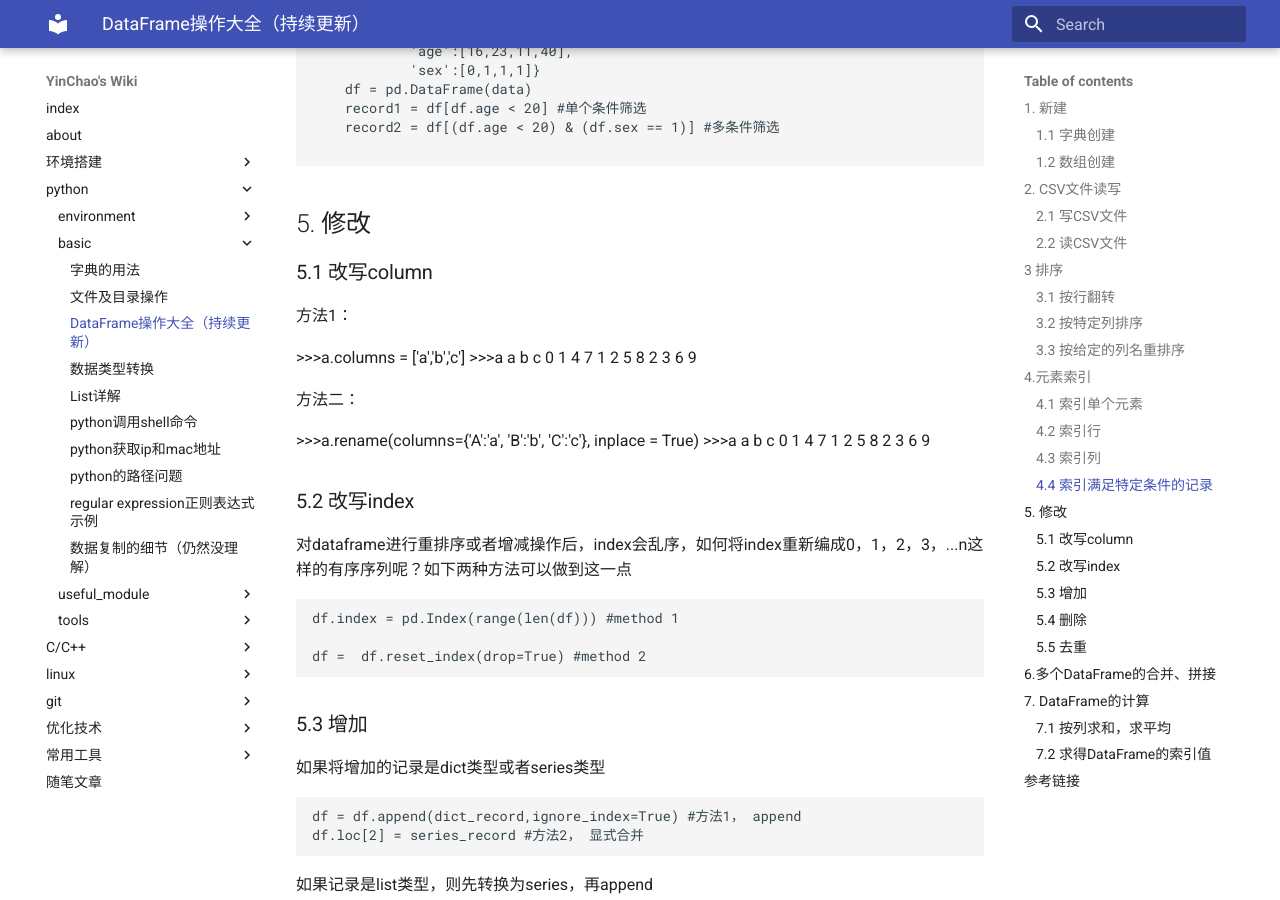
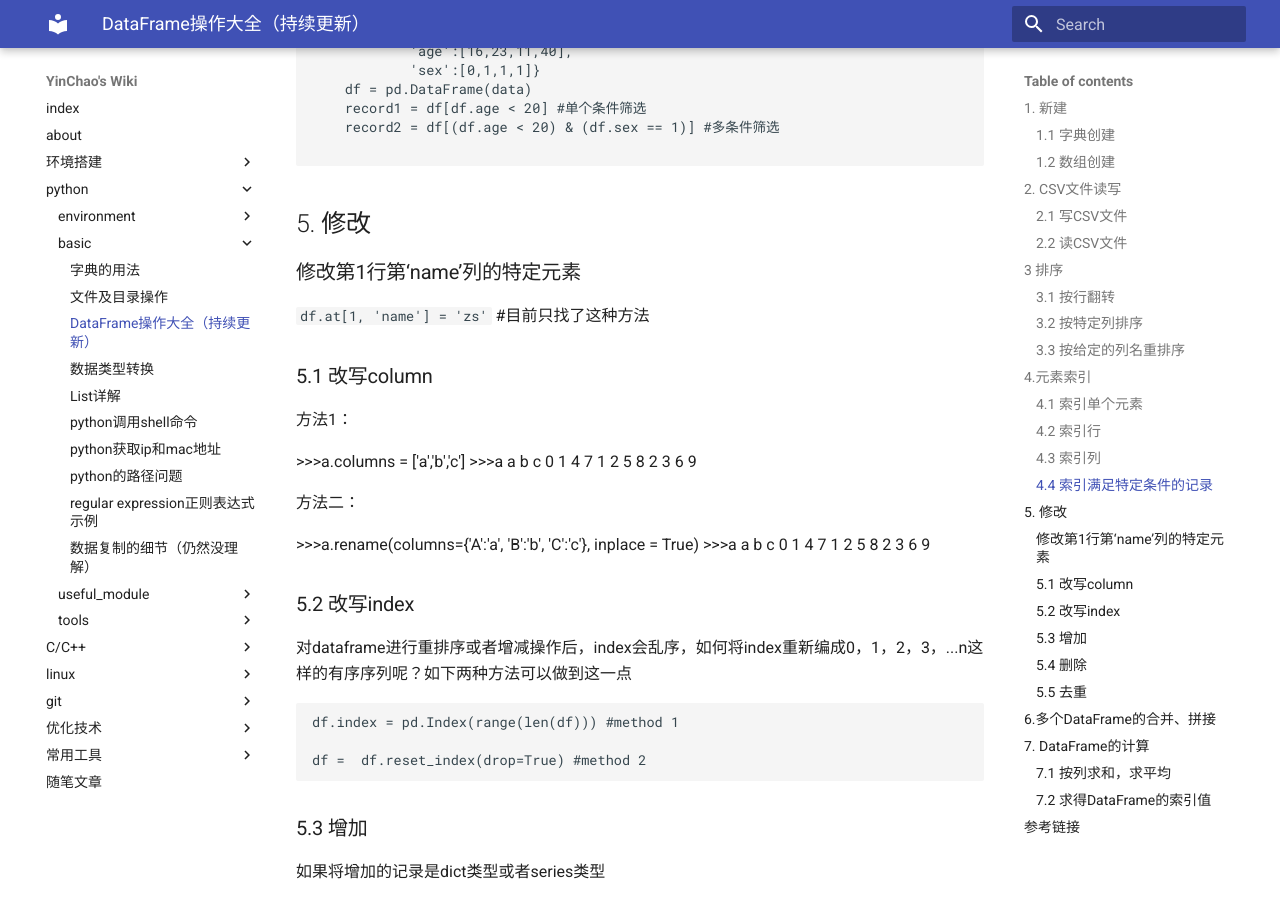
Before and after one commit to YinChao126/yc_wiki, an MkDocs documentation site: the page built from docs/python/dataframe.md, in a window 1280 px wide and 900 px high, scrolled down 3091 px. Built offline with MkDocs 1.6.1 and Material for MkDocs 9.7.7, drawn with Linux system fonts in a browser that asks for light colours.

Commit message:
pandas，修改dataframe单个元素的方法

```diff
--- a/docs/python/dataframe.md
+++ b/docs/python/dataframe.md
@@ -157,6 +157,10 @@ df.loc[n] #索引低n行
 
 ## 5. 修改
 
+### 修改第1行第‘name’列的特定元素
+
+`df.at[1, 'name'] = 'zs'` #目前只找了这种方法
+
 ### 5.1 改写column
 
 方法1：
```
